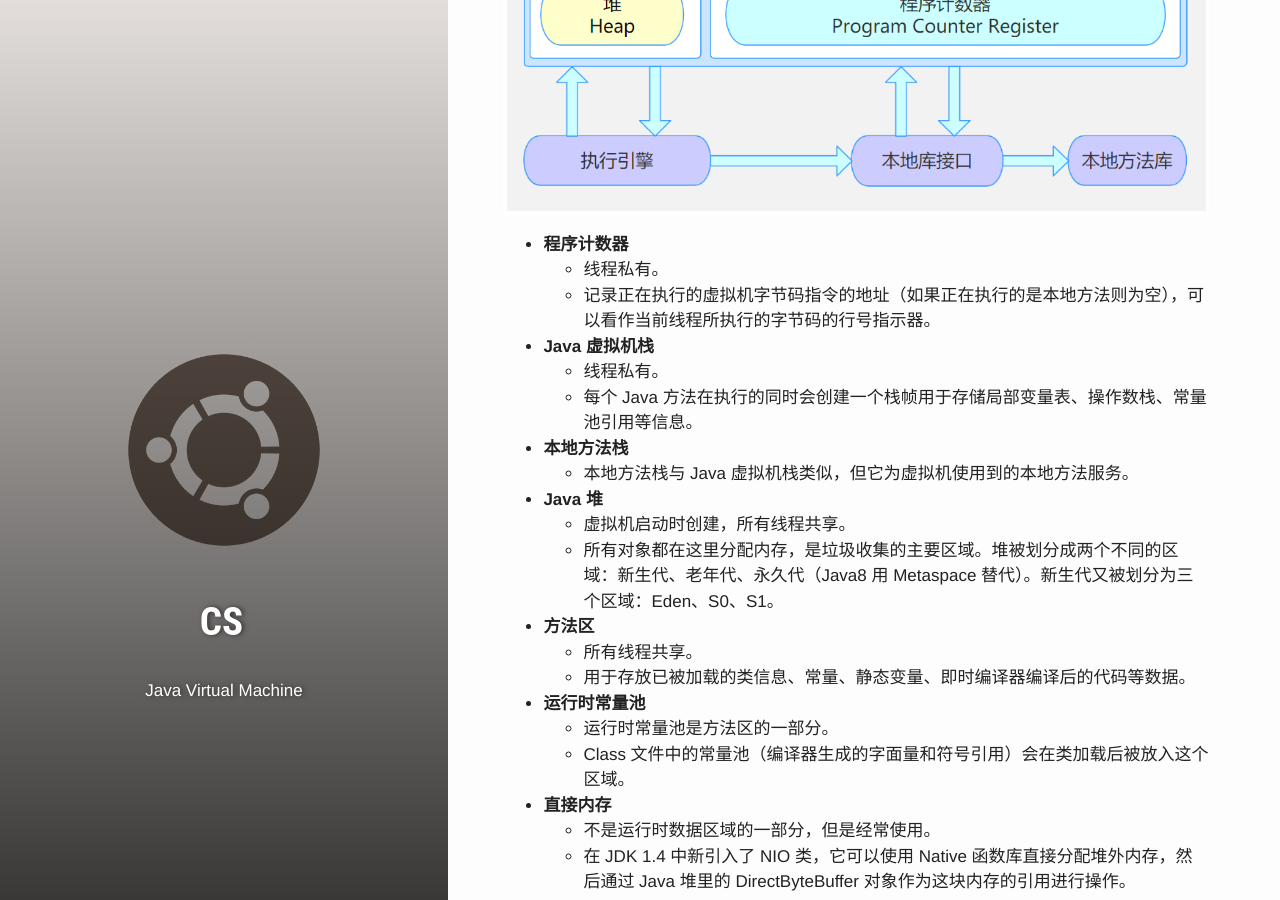
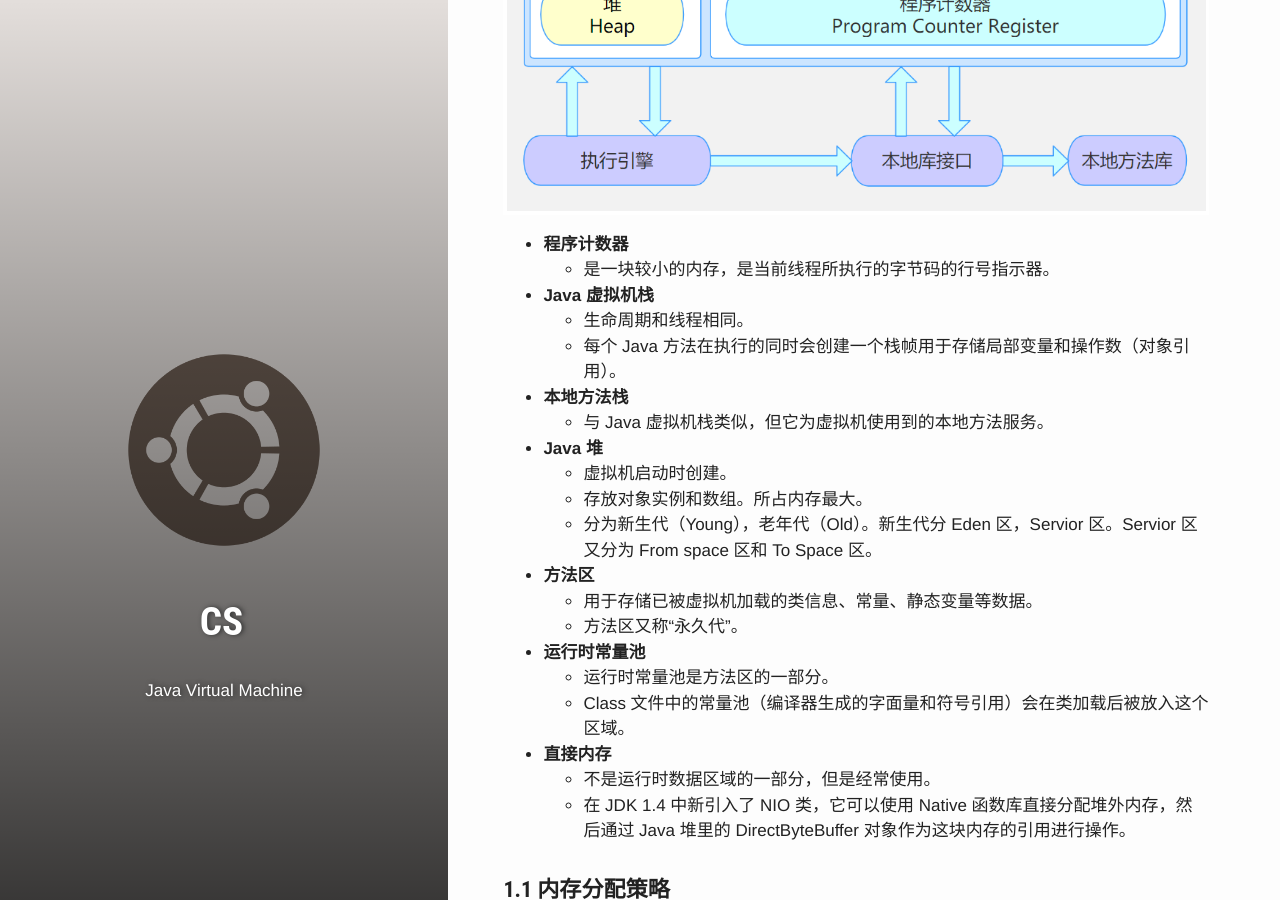
Before and after one commit to PetePro/PetePro.github.io, a Jekyll site: the page built from _posts/ComputerScience/Java/2020-02-08-jvm.markdown, in a window 1280 px wide and 900 px high, scrolled down 584 px. Built offline with Jekyll 4.4.1, drawn with Linux system fonts in a browser that asks for light colours; some web fonts are replaced; some of the changed text lies outside the part shown.

Commit message:
[update]JVM、数据库

```diff
--- a/_posts/ComputerScience/Java/2020-02-08-jvm.markdown
+++ b/_posts/ComputerScience/Java/2020-02-08-jvm.markdown
@@ -17,19 +17,19 @@ bg: "CS.jpg"
 ![](/assets/images/2019/运行时数据区域.png)
 
 - **程序计数器**
-  - 线程私有。
-  - 记录正在执行的虚拟机字节码指令的地址（如果正在执行的是本地方法则为空），可以看作当前线程所执行的字节码的行号指示器。
+  - 是一块较小的内存，是当前线程所执行的字节码的行号指示器。
 - **Java 虚拟机栈**
-  - 线程私有。
-  - 每个 Java 方法在执行的同时会创建一个栈帧用于存储局部变量表、操作数栈、常量池引用等信息。
+  - 生命周期和线程相同。
+  - 每个 Java 方法在执行的同时会创建一个栈帧用于存储局部变量和操作数（对象引用）。
 - **本地方法栈**
-  - 本地方法栈与 Java 虚拟机栈类似，但它为虚拟机使用到的本地方法服务。
+  - 与 Java 虚拟机栈类似，但它为虚拟机使用到的本地方法服务。
 - **Java 堆**
-  - 虚拟机启动时创建，所有线程共享。
-  - 所有对象都在这里分配内存，是垃圾收集的主要区域。堆被划分成两个不同的区域：新生代、老年代、永久代（Java8 用 Metaspace 替代）。新生代又被划分为三个区域：Eden、S0、S1。
+  - 虚拟机启动时创建。
+  - 存放对象实例和数组。所占内存最大。
+  - 分为新生代（Young），老年代（Old）。新生代分 Eden 区，Servior 区。Servior 区又分为 From space 区和 To Space 区。
 - **方法区**
-  - 所有线程共享。
-  - 用于存放已被加载的类信息、常量、静态变量、即时编译器编译后的代码等数据。
+  - 用于存储已被虚拟机加载的类信息、常量、静态变量等数据。
+  - 方法区又称“永久代”。
 - **运行时常量池**
   - 运行时常量池是方法区的一部分。
   - Class 文件中的常量池（编译器生成的字面量和符号引用）会在类加载后被放入这个区域。
@@ -66,6 +66,15 @@ bg: "CS.jpg"
   - 老年代收集 Major GC / Old GC：目标是老年代，只有 CMS
   - 混合收集 Mixed GC：目标是整个新生代和部分老年代，例：G1
 - Full GC：收集整个 Java 堆和方法区
+
+触发条件
+- Minor GC：当 Eden 区满时
+- Full GC
+  1. 调用System.gc时，系统建议执行Full GC，但是不必然执行
+  2. 老年代空间不足
+  3. 方法去空间不足
+  4. 通过 Minor GC 后进入老年代的平均大小大于老年代的可用内存
+  5. 由 Eden 区、From Space 区向 To Space 区复制时，对象大小大于 To Space 可用内存，则把该对象转存到老年代，且老年代的可用内存小于该对象大小
 
 #### 2.1 垃圾回收算法
 
```
Also changed, not shown: _posts/ComputerScience/2020-02-15-database.markdown (+4 -4 lines).
